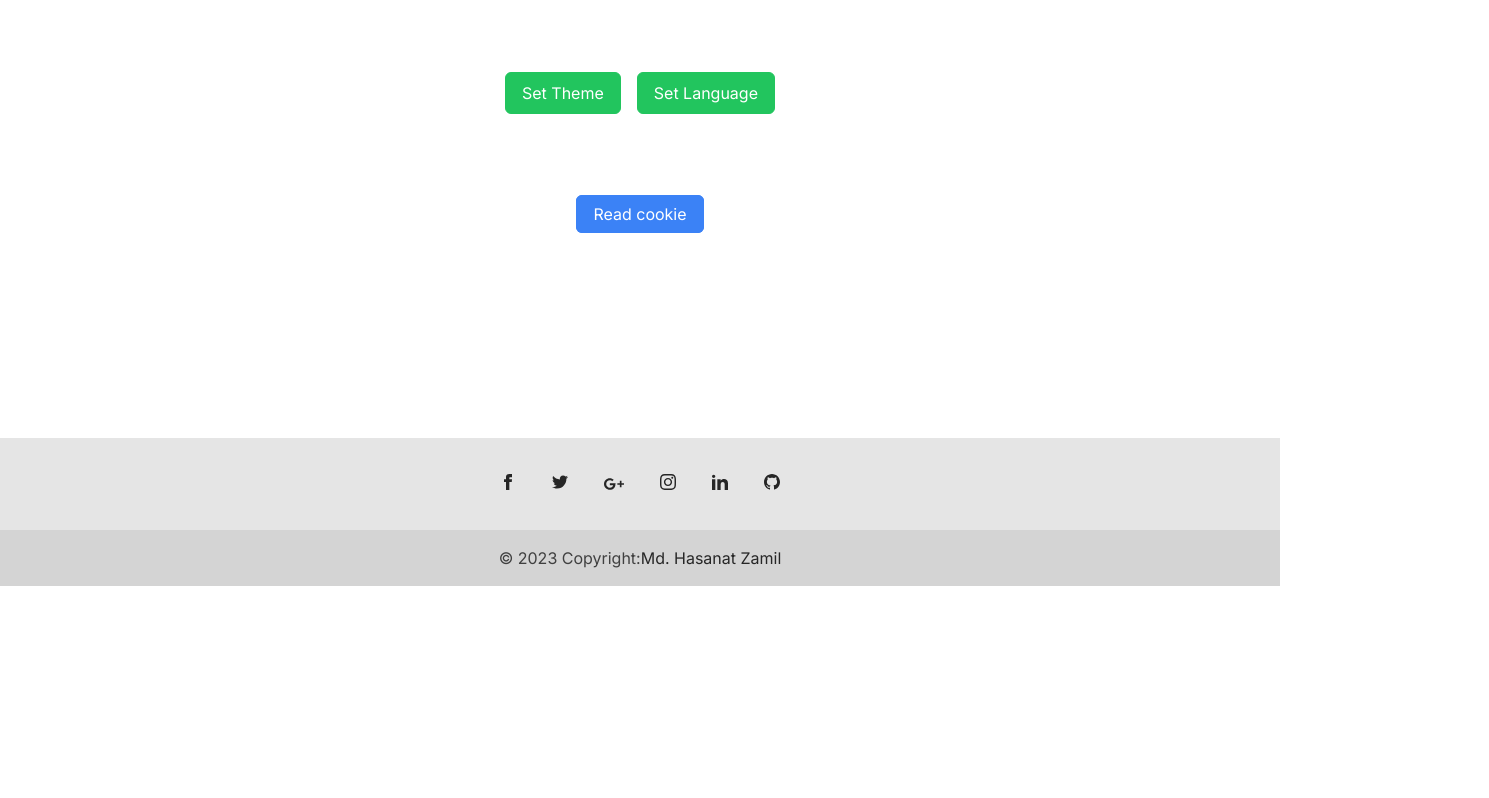
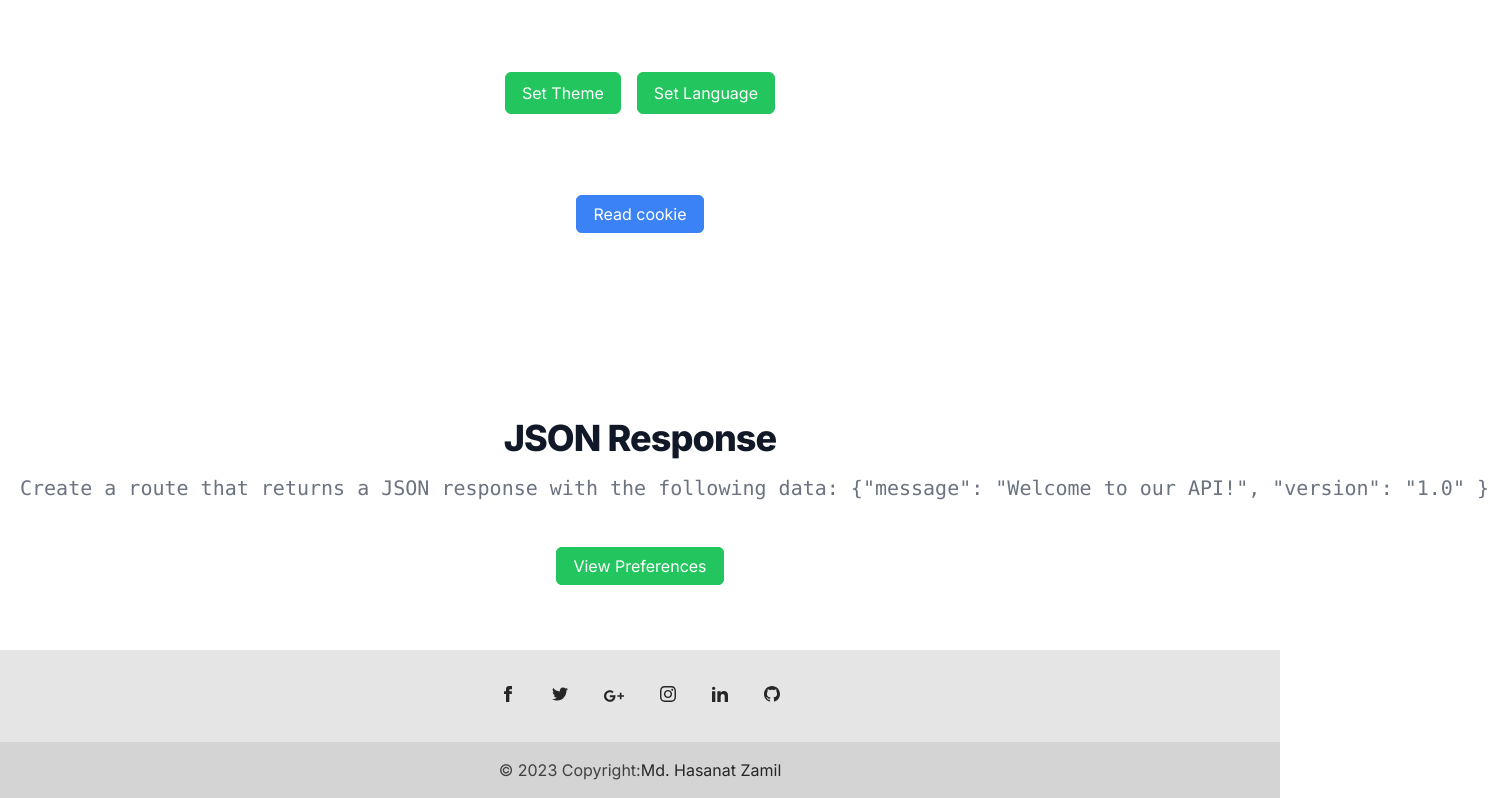
Before and after one commit to quickbd/ostad_module_13, a Next.js app: page / in a window 1280 px wide. Shown: the part 564-1362 px from the top of the page, 1489 px wide, since content can reach past the window. Before the commit the page ends 1150 px from the top, so only its background shows below. Built offline with nearby package versions, Linux system fonts and the light colour scheme.

Commit message:
update page

```diff
--- a/app/page.js
+++ b/app/page.js
@@ -1,5 +1,6 @@
 import ModCookie from "./mod_cookie/page";
 
+import Link from "next/link";
 export default function Home() {
   return (
     <main className="flex flex-col items-center justify-between">
@@ -14,6 +15,28 @@ export default function Home() {
         </p>
 
         <ModCookie />
+
+        <div className="my-5">
+          <h2 className="mb-4 text-4xl tracking-tight font-extrabold text-center text-gray-900 dark:text-white mt-10">
+            JSON Response
+          </h2>
+          <div className="mb-5 lg:mb-5 font-light text-center text-gray-500 dark:text-gray-400 sm:text-xl">
+            <pre>
+              Create a route that returns a JSON response with the following
+              {' data: {"message": "Welcome to our API!", "version": "1.0" }'}
+            </pre>
+          </div>
+
+          <p className="py-8 lg:py-8 text-center">
+            <Link
+              href="/api/preferences"
+              target="_blank"
+              className="border   border-green-500 bg-green-500 text-white rounded-md px-4 py-2 m-2 transition duration-500 ease select-none hover:bg-green-600 focus:outline-none focus:shadow-outline"
+            >
+              View Preferences
+            </Link>
+          </p>
+        </div>
       </div>
     </main>
   );
```
